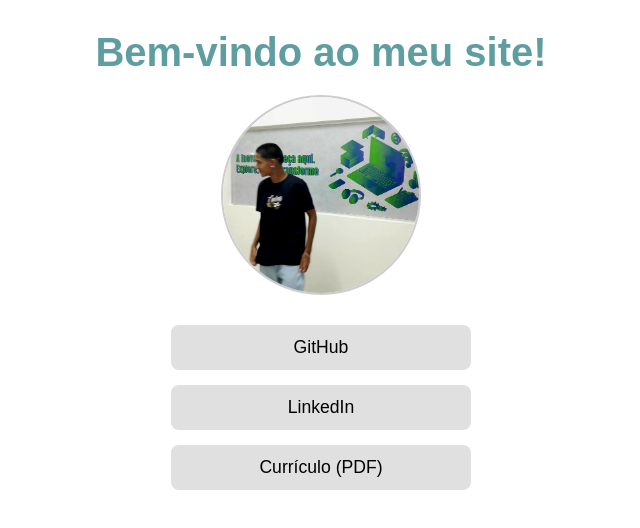
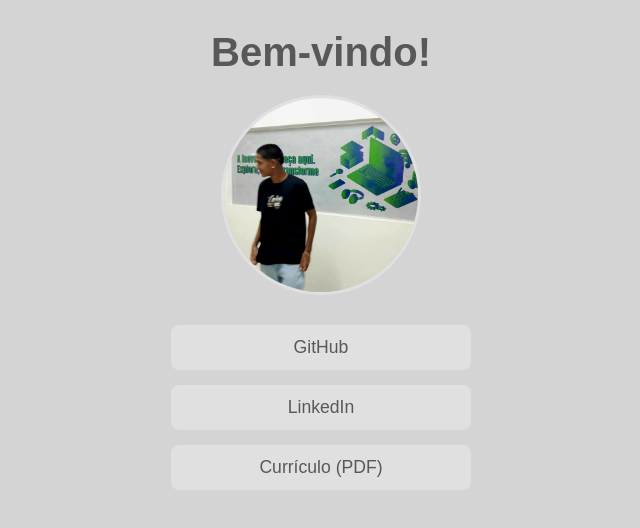
Before and after one commit to JoaoPedro53/meuSite, a plain HTML site: page index.html in a window 1280 px wide. Shown: the whole page, without its empty margins (319-959 px from the left). Drawn offline with Linux system fonts and the light colour scheme.

Commit message:
mudança no css

```diff
--- a/index.html
+++ b/index.html
@@ -8,9 +8,9 @@
 </head>
 <body>
   <div class="container">
-    <h2 class="nome">Bem-vindo ao meu site!</h2>
+    <h2 class="nome">Bem-vindo!</h2>
     <div class="foto-container">
-      <img src="imgjota.jpg" alt="Sua Foto" class="foto" />
+      <img src="imgjota.jpg" alt="" class="foto" />
     </div>
     <div class="links">
       <a href="https://github.com/JoaoPedro53" target="_blank" class="link-btn">GitHub</a>
--- a/style.css
+++ b/style.css
@@ -5,7 +5,7 @@
   }
 
   body {
-    background-color: white;
+    background-color:rgb(212, 212, 212);
     color: black;
     font-family: Arial, sans-serif;
   }
@@ -21,7 +21,7 @@
     font-size: 2rem;
     margin-bottom: 20px;
     text-align: center;
-    color: cadetblue;
+    color:rgb(88, 88, 88);
   }
 
   .foto-container {
@@ -35,7 +35,7 @@
     height: 100%;
     object-fit: cover;
     border-radius: 50%;
-    border: 2px solid #ccc;
+    border: 3px solid #e0e0e0;
   }
 
   .links {
@@ -48,7 +48,7 @@
 
   .link-btn {
     background-color: #e0e0e0;
-    color: black;
+    color:rgb(88, 88, 88);
     text-decoration: none;
     padding: 12px;
     text-align: center;
```
